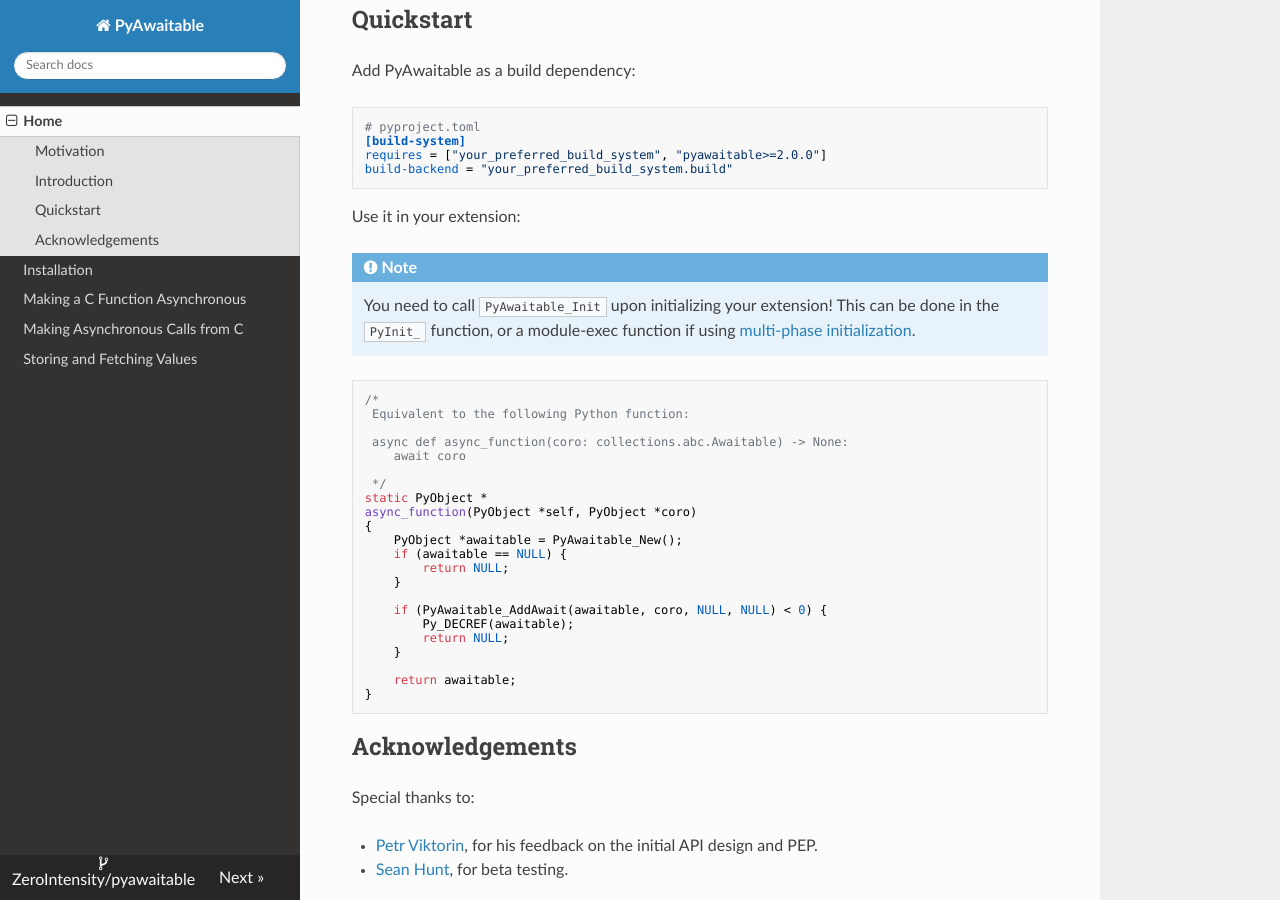
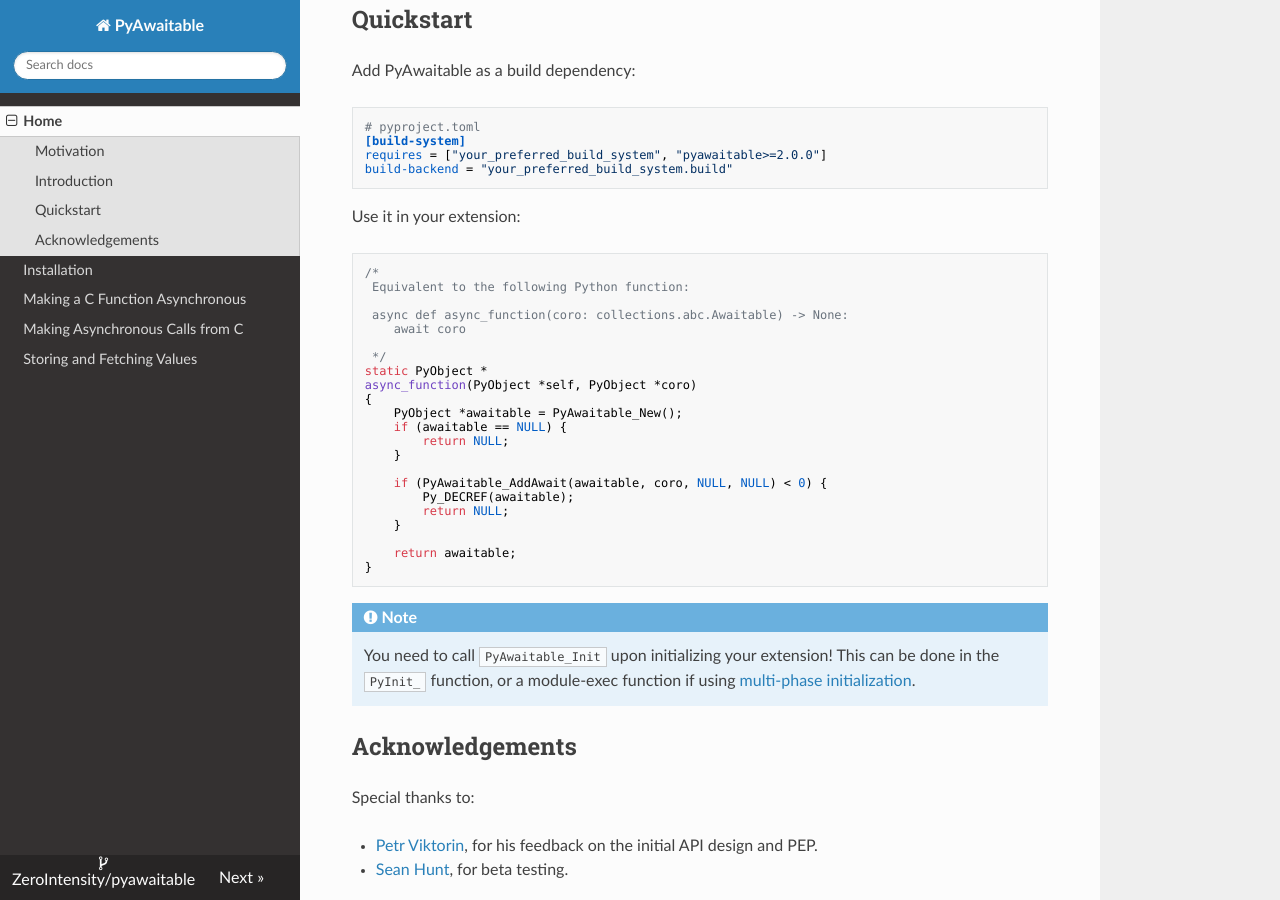
Before and after one commit to ZeroIntensity/pyawaitable, an MkDocs documentation site: the page built from docs/index.md, in a window 1280 px wide and 900 px high, scrolled down 855 px. Built offline with MkDocs 1.6.1, drawn with Linux system fonts in a browser that asks for light colours; nearby versions of some CDN libraries; part of the change alters nothing that is shown.

````diff
--- a/docs/index.md
+++ b/docs/index.md
@@ -33,10 +33,6 @@ build-backend = "your_preferred_build_system.build"
 
 Use it in your extension:
 
-!!! note
-
-    You need to call `PyAwaitable_Init` upon initializing your extension! This can be done in the `PyInit_` function, or a module-exec function if using [multi-phase initialization](https://docs.python.org/3/c-api/module.html#initializing-c-modules).
-
 ```c
 /*
  Equivalent to the following Python function:
@@ -62,6 +58,10 @@ async_function(PyObject *self, PyObject *coro)
 }
 ```
 
+!!! note
+
+    You need to call `PyAwaitable_Init` upon initializing your extension! This can be done in the `PyInit_` function, or a module-exec function if using [multi-phase initialization](https://docs.python.org/3/c-api/module.html#initializing-c-modules).
+
 ## Acknowledgements
 
 Special thanks to:
````
